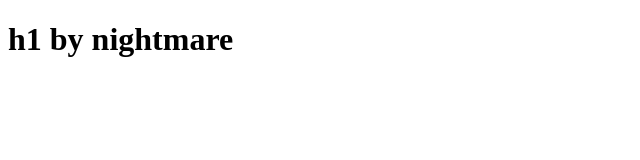
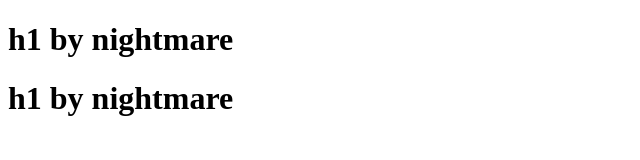
Before and after one commit to uchihaNayeem/gitTest, a plain HTML site: page index.html in a window 1280 px wide. Shown: the whole page, without its empty margins (0-640 px from the left). Drawn offline with Linux system fonts and the light colour scheme.

Commit message:
h1 by night 2

```diff
--- a/index.html
+++ b/index.html
@@ -8,5 +8,6 @@
   </head>
   <body>
     <h1>h1 by nightmare</h1>
+    <h1>h1 by nightmare</h1>
   </body>
 </html>
```
